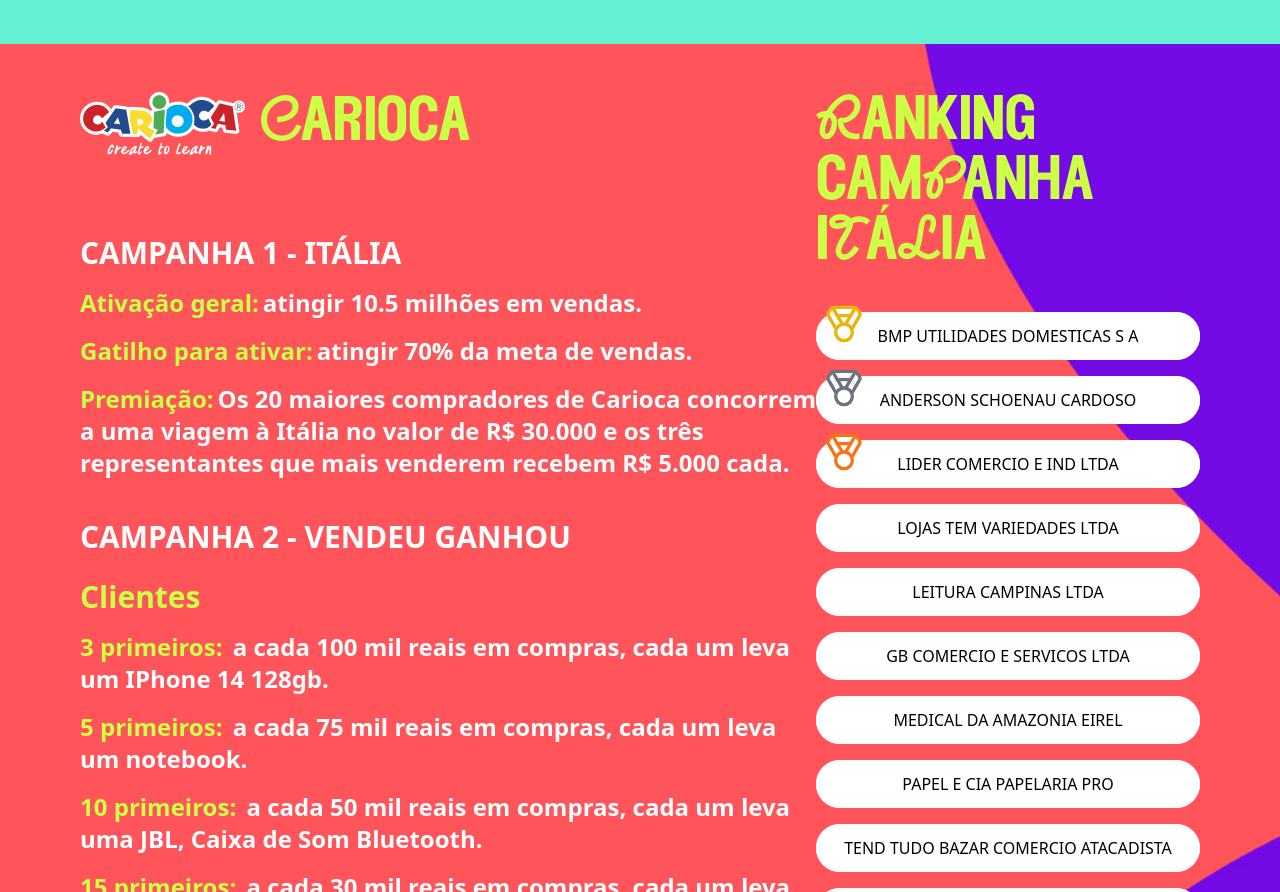
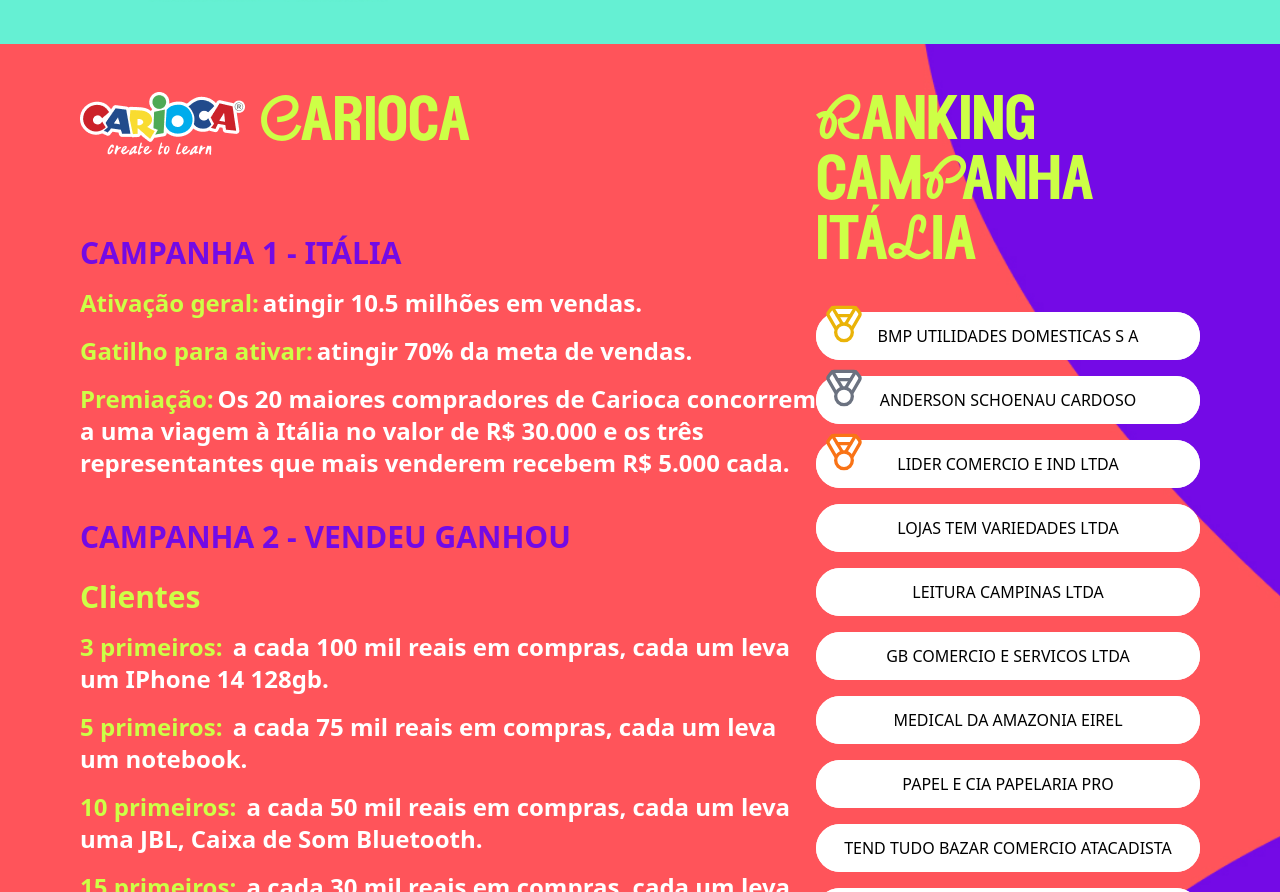
Before and after one commit to guimaya/animativa, a Next.js app: page / in a window 1280 px wide. Shown: the part 1708-2600 px from the top of the page. Built offline with nearby package versions, Linux system fonts and the light colour scheme.

Commit message:
section margin

```diff
--- a/src/components/carioca-section.tsx
+++ b/src/components/carioca-section.tsx
@@ -18,8 +18,8 @@
             <h2 className="font-heading text-6xl text-custom-green">Carioca</h2>
           </div>
           <div className="space-y-10 px-2 text-2xl font-semibold sm:px-0 [&_b]:mr-1 [&_b]:text-custom-green">
-            <div className="space-y-4">
-              <h3 className="text-3xl">CAMPANHA 1 - ITÁLIA</h3>
+            <div className="mb-4 space-y-4">
+              <h3 className="text-3xl text-custom-purple">CAMPANHA 1 - ITÁLIA</h3>
               <p>
                 <b>Ativação geral:</b>
                 atingir 10.5 milhões em vendas.
@@ -35,7 +35,7 @@
               </p>
             </div>
             <div className="space-y-4">
-              <h3 className="text-3xl">CAMPANHA 2 - VENDEU GANHOU</h3>
+              <h3 className="text-3xl text-custom-purple">CAMPANHA 2 - VENDEU GANHOU</h3>
               <p className="pt-2 text-3xl font-bold text-custom-green">Clientes</p>
               <p>
                 <b>3 primeiros:</b> a cada 100 mil reais em compras, cada um leva um IPhone 14 128gb.
@@ -64,7 +64,7 @@
           </div>
         </div>
         <div className="px-20 pt-10 sm:px-0 sm:pt-0">
-          <h2 className="text-center font-heading text-6xl text-custom-green sm:text-left">Ranking camPanha iTáLia</h2>
+          <h2 className="text-center font-heading text-6xl text-custom-green sm:text-left">Ranking camPanha itáLia</h2>
           <div
             className="mt-10 space-y-4 text-black
           [&_a]:text-black [&_div]:flex [&_div]:h-12 [&_div]:w-96 [&_div]:items-center [&_div]:justify-center [&_div]:rounded-full [&_div]:bg-white
```
